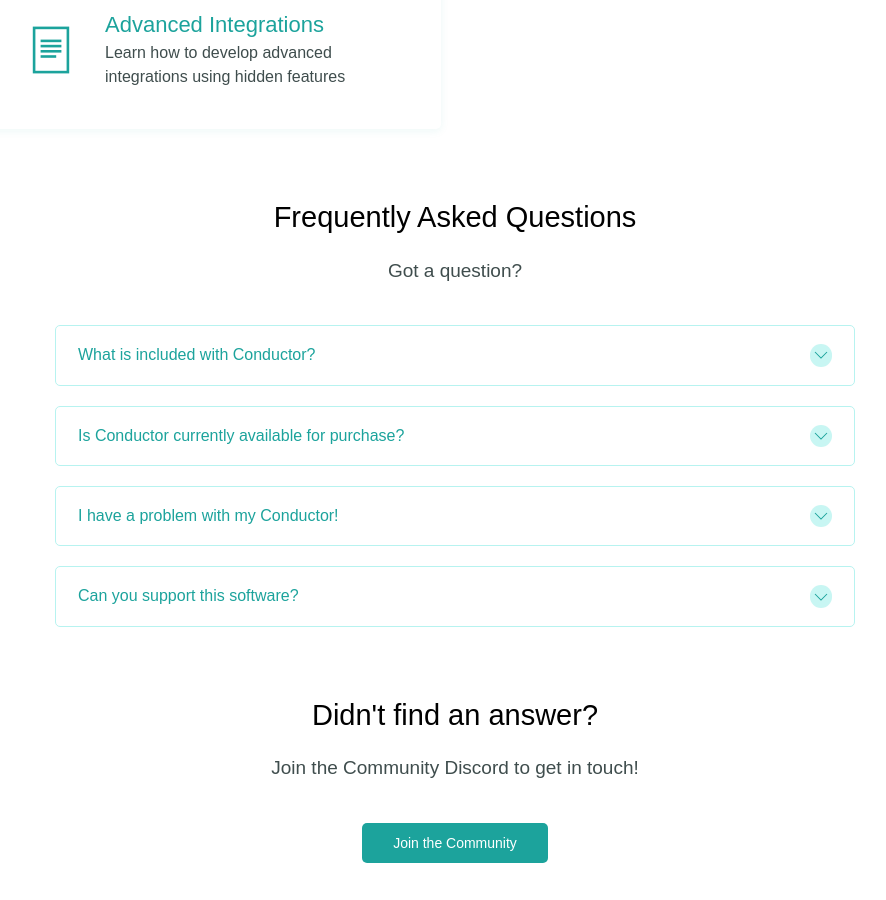
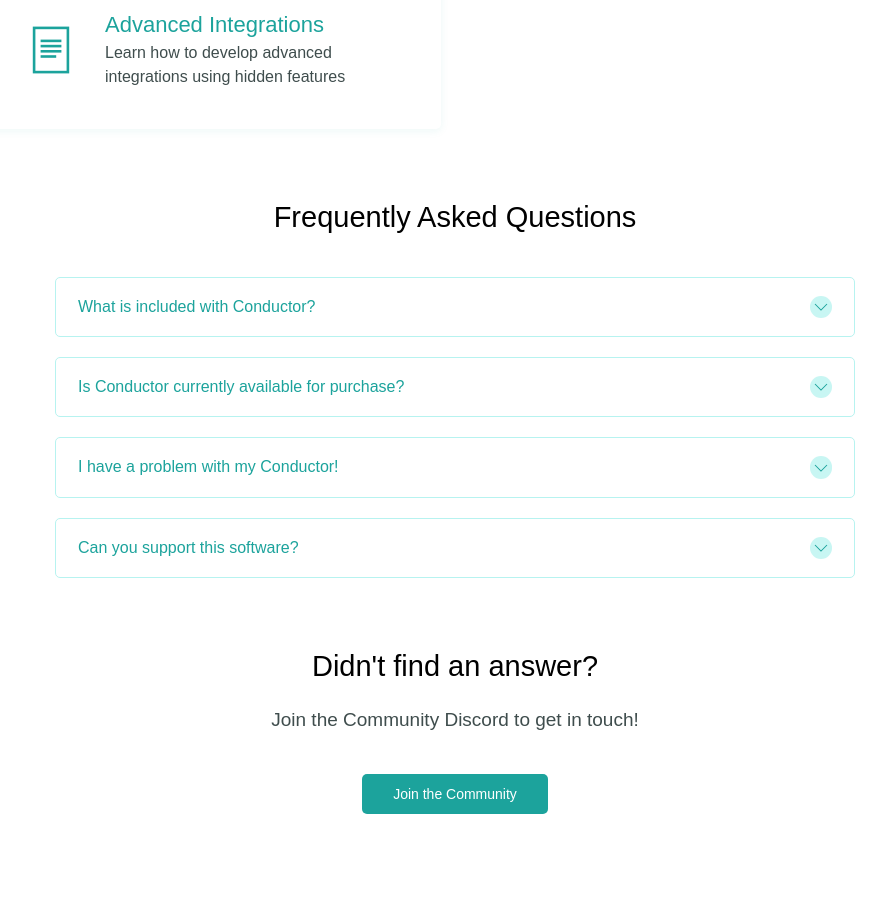
Before and after one commit to FJLabs-Designs/Conductor-Documentation, a Jekyll site: the page built from index.md, in a window 1280 px wide and 900 px high, scrolled down 1200 px. Shown: the whole window, without its empty margins (185-1071 px from the left). Built offline with Jekyll 4.4.1, drawn with Linux system fonts in a browser that asks for light colours; some web fonts are replaced.

Commit message:
remove subtitle on home

```diff
--- a/index.md
+++ b/index.md
@@ -18,7 +18,6 @@ header:
   multiple="true"
   title="Frequently Asked Questions"
   category="faq"
-  subtitle="Got a question?"
   section="muted"
 %}
 
```
